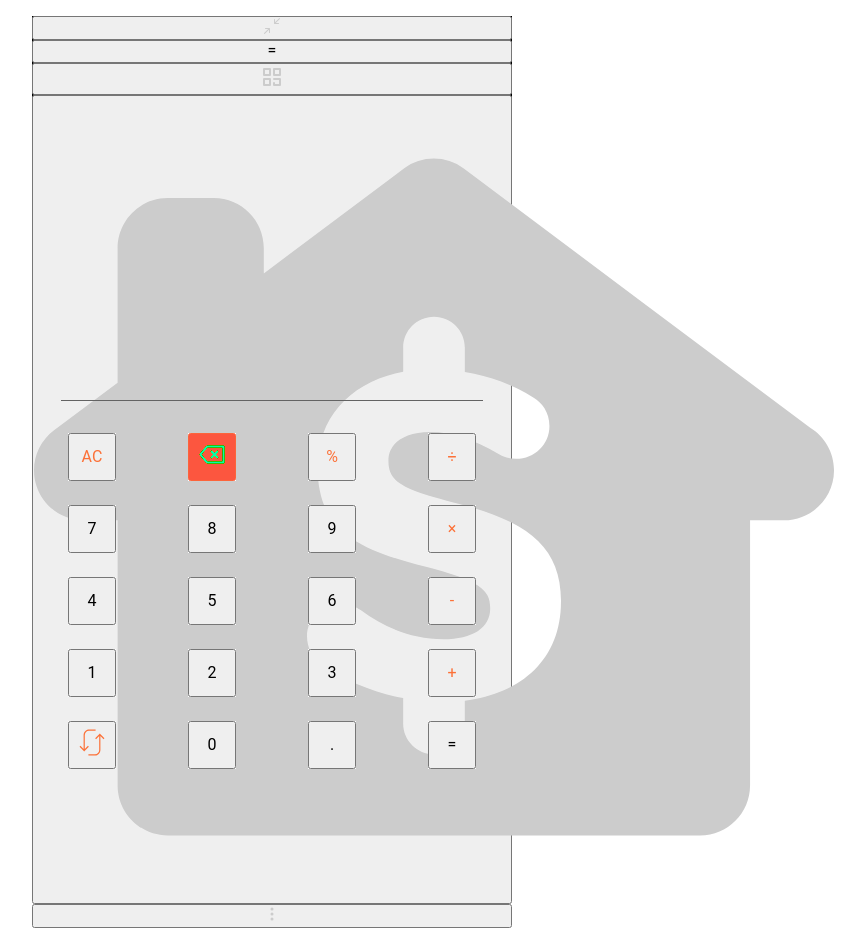
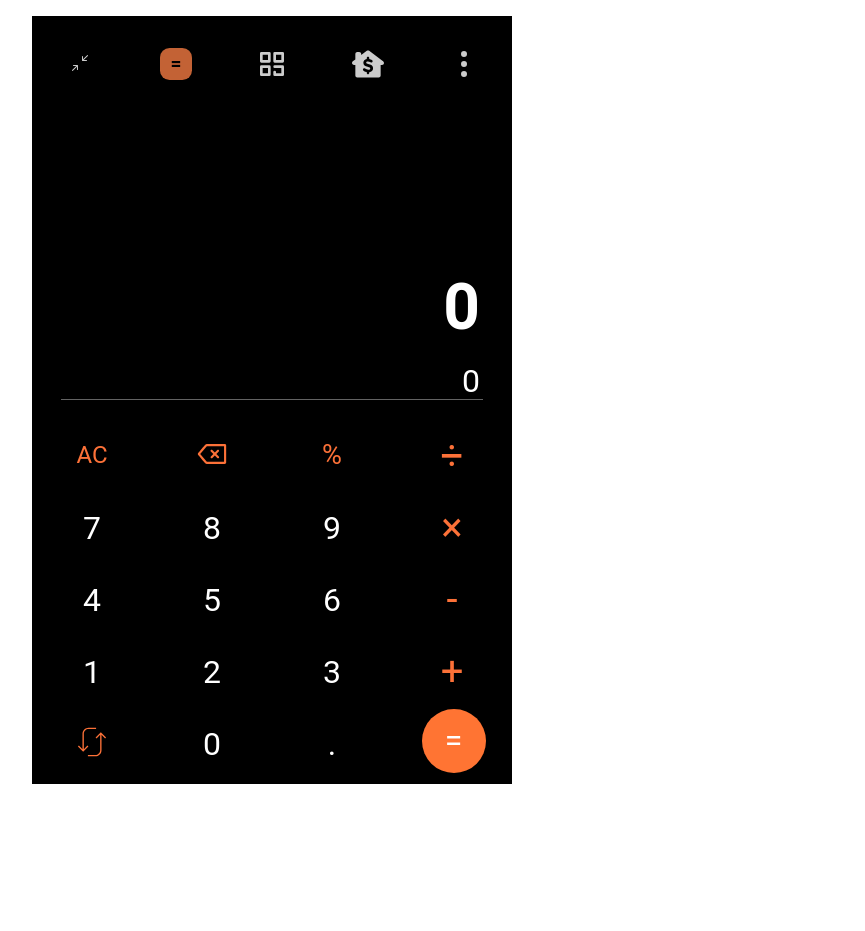
Before and after one commit to RKanna/miui-calculator-recreation-project, a plain HTML site: page index.html in a window 1280 px wide. Shown: the top 931 px of the page, without its empty margins (368-1233 px from the left). After the commit the page ends 800 px from the top, so only its background shows below. Drawn offline with Linux system fonts and the light colour scheme.

Commit message:
CSS also completed

```diff
--- a/styles/style.css
+++ b/styles/style.css
@@ -32,6 +32,10 @@ body {
 .upper-container {
   height: 50%;
   /* background-color: aqua; */
+  display: flex;
+  flex-direction: column;
+  justify-content: space-between;
+  align-items: center;
 }
 hr {
   border: none;
@@ -62,6 +66,8 @@ hr {
   height: 3rem;
   background-color: white;
   cursor: pointer;
+  border-radius: 50%;
+  position: relative;
 }
 .btn-btn {
   width: 100%;
@@ -78,8 +84,101 @@ hr {
 }
 .orange {
   color: #fc7138;
+  background-color: black;
+  border: none;
+}
+/* .svg-orange {
+  filter: invert(52%) sepia(58%) saturate(2538%) hue-rotate(338deg)
+    brightness(105%) contrast(98%);
+} */
+.orange-round {
+  border-radius: 50%;
+  background-color: #ff7433;
+  border: none;
+  color: white;
+  font-size: 2rem;
+  width: 4rem;
+  height: 4rem;
+  position: absolute;
+  top: -0.7rem;
+  left: -0.4rem;
+}
+.white {
+  color: white;
+  background-color: black;
+  border: none;
+  font-size: 2rem;
 }
 .svg-orange {
-  filter: invert(57%) sepia(18%) saturate(6176%) hue-rotate(337deg)
-    brightness(102%) contrast(98%);
+  background-color: black;
+  border: none;
 }
+.svg-flip {
+  background-color: black;
+  border: none;
+}
+.size-increase {
+  font-size: 2.5rem;
+}
+.weight {
+  font-size: 1.7rem;
+}
+.size-font {
+  font-size: 1.5rem;
+}
+.top-icons-container {
+  display: flex;
+  flex-direction: column;
+  justify-content: center;
+  align-items: center;
+  gap: 1rem;
+  padding-top: 2rem;
+}
+.icon-row-main {
+  display: flex;
+  flex-direction: row;
+  justify-content: center;
+  align-items: center;
+  gap: 4rem;
+}
+.icondummy {
+  width: 2rem;
+  height: 2rem;
+  background-color: white;
+  cursor: pointer;
+}
+.upper-equal {
+  border: none;
+  background-color: #c36235;
+  border-radius: 0.6rem;
+  font-size: 1.2rem;
+  font-weight: 700;
+}
+.reduce-border {
+  border-radius: 1rem;
+}
+.bank-svg {
+  width: 100%;
+}
+.grid-svg {
+  width: 100%;
+}
+.three-dot-svg {
+  width: 100%;
+}
+.bottom-container-top {
+  width: 100%;
+  height: 8rem;
+  padding: 0 2rem;
+}
+.value-calculation {
+  color: white;
+  text-align: end;
+  font-size: 4rem;
+  margin: auto;
+}
+.history {
+  color: white;
+  text-align: end;
+  font-size: 2rem;
+}
```
